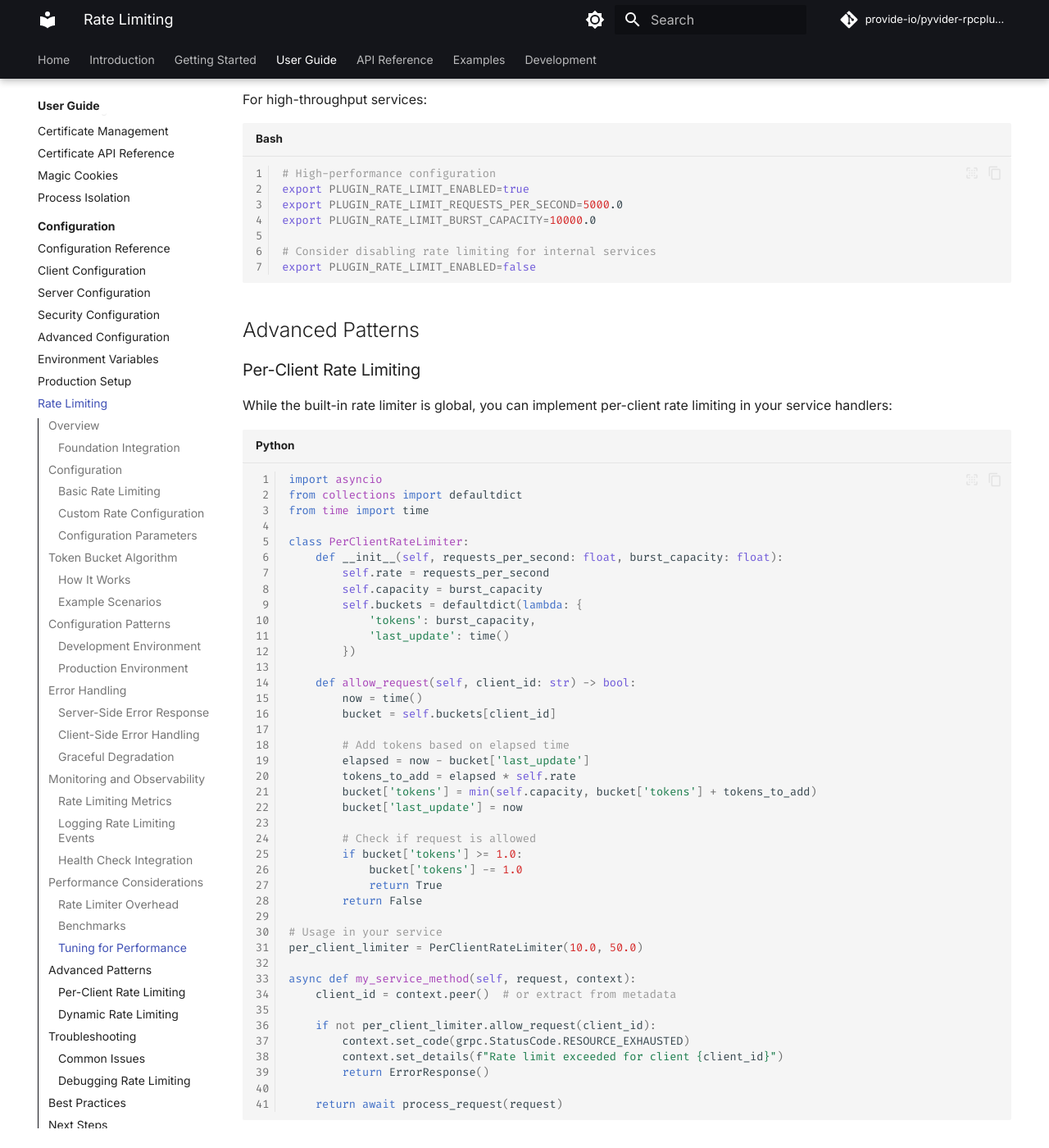
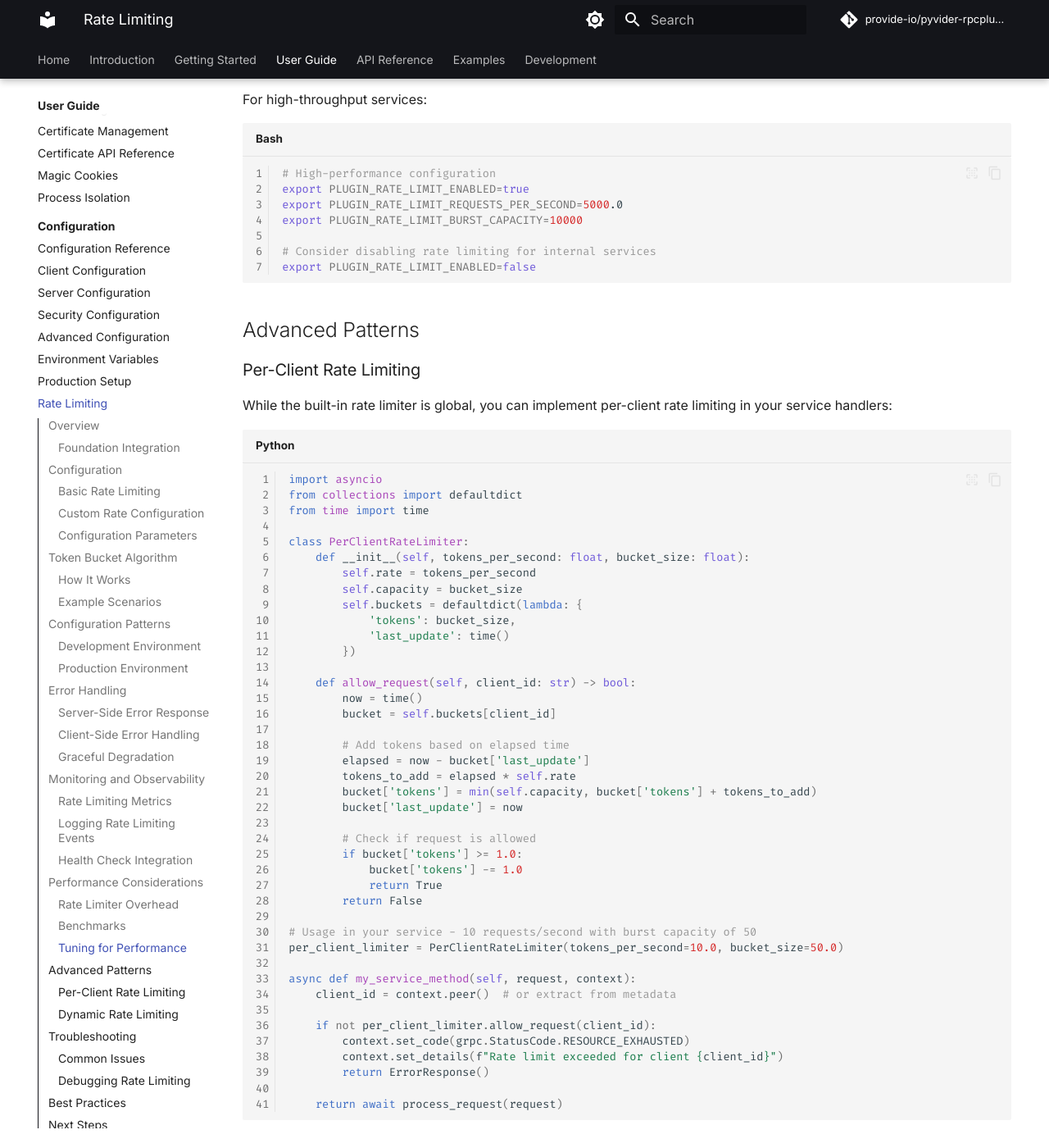
Before and after one commit to provide-io/pyvider-rpcplugin, an MkDocs documentation site: the page built from docs/guide/config/rate-limiting.md, in a window 1280 px wide and 1400 px high, scrolled down 8418 px. Shown: the whole window at 82% size. Built offline with MkDocs 1.6.1 and Material for MkDocs 9.7.7, drawn with Linux system fonts in a browser that asks for light colours; comment, search, counter and statistics services are not loaded; the version menu is left out; some of the changed text lies outside the part shown.

Commit message:
🔼⚙️ [skip ci] auto-commit

````diff
--- a/docs/guide/config/rate-limiting.md
+++ b/docs/guide/config/rate-limiting.md
@@ -22,8 +22,8 @@
 # Rate limiter is automatically configured from environment
 if rpcplugin_config.plugin_rate_limit_enabled:
     rate_limiter = TokenBucketRateLimiter(
-        requests_per_second=rpcplugin_config.plugin_rate_limit_requests_per_second,
-        burst_capacity=rpcplugin_config.plugin_rate_limit_burst_capacity
+        refill_rate=rpcplugin_config.plugin_rate_limit_requests_per_second,
+        capacity=rpcplugin_config.plugin_rate_limit_burst_capacity
     )
 ```
 
@@ -47,7 +47,7 @@
 # Custom rate limiting configuration
 export PLUGIN_RATE_LIMIT_ENABLED=true
 export PLUGIN_RATE_LIMIT_REQUESTS_PER_SECOND=50.0
-export PLUGIN_RATE_LIMIT_BURST_CAPACITY=100.0
+export PLUGIN_RATE_LIMIT_BURST_CAPACITY=100
 ```
 
 ### Configuration Parameters
@@ -56,7 +56,7 @@
 |-----------|---------------------|------|---------|-------------|
 | **Enabled** | `PLUGIN_RATE_LIMIT_ENABLED` | `bool` | `false` | Enable/disable rate limiting |
 | **Rate** | `PLUGIN_RATE_LIMIT_REQUESTS_PER_SECOND` | `float` | `100.0` | Average requests per second allowed |
-| **Burst** | `PLUGIN_RATE_LIMIT_BURST_CAPACITY` | `float` | `200.0` | Maximum requests in burst (token bucket size) |
+| **Burst** | `PLUGIN_RATE_LIMIT_BURST_CAPACITY` | `int` | `200` | Maximum requests in burst (token bucket size) |
 
 ## Token Bucket Algorithm
 
@@ -75,7 +75,7 @@
 ```bash
 # Configuration: 10 RPS, 20 burst capacity
 export PLUGIN_RATE_LIMIT_REQUESTS_PER_SECOND=10.0
-export PLUGIN_RATE_LIMIT_BURST_CAPACITY=20.0
+export PLUGIN_RATE_LIMIT_BURST_CAPACITY=20
 ```
 
 - **Sustained load**: 10 requests/second are consistently allowed
@@ -86,7 +86,7 @@
 ```bash
 # Configuration: 50 RPS, 200 burst capacity
 export PLUGIN_RATE_LIMIT_REQUESTS_PER_SECOND=50.0
-export PLUGIN_RATE_LIMIT_BURST_CAPACITY=200.0
+export PLUGIN_RATE_LIMIT_BURST_CAPACITY=200
 ```
 
 - **Initial burst**: 200 requests can be processed immediately
@@ -97,7 +97,7 @@
 ```bash
 # Configuration: 1000 RPS, 2000 burst capacity
 export PLUGIN_RATE_LIMIT_REQUESTS_PER_SECOND=1000.0
-export PLUGIN_RATE_LIMIT_BURST_CAPACITY=2000.0
+export PLUGIN_RATE_LIMIT_BURST_CAPACITY=2000
 ```
 
 - **High capacity**: Handles 1000 requests/second consistently
@@ -114,7 +114,7 @@
 # Development rate limiting - very permissive
 export PLUGIN_RATE_LIMIT_ENABLED=true
 export PLUGIN_RATE_LIMIT_REQUESTS_PER_SECOND=1000.0
-export PLUGIN_RATE_LIMIT_BURST_CAPACITY=5000.0
+export PLUGIN_RATE_LIMIT_BURST_CAPACITY=5000
 ```
 
 ### Production Environment
@@ -124,7 +124,7 @@
 # Typical web API rate limiting
 export PLUGIN_RATE_LIMIT_ENABLED=true
 export PLUGIN_RATE_LIMIT_REQUESTS_PER_SECOND=100.0
-export PLUGIN_RATE_LIMIT_BURST_CAPACITY=300.0
+export PLUGIN_RATE_LIMIT_BURST_CAPACITY=300
 ```
 
 #### High-Throughput Service
@@ -132,7 +132,7 @@
 # High-throughput microservice
 export PLUGIN_RATE_LIMIT_ENABLED=true
 export PLUGIN_RATE_LIMIT_REQUESTS_PER_SECOND=1000.0
-export PLUGIN_RATE_LIMIT_BURST_CAPACITY=2000.0
+export PLUGIN_RATE_LIMIT_BURST_CAPACITY=2000
 ```
 
 #### Administrative Interface
@@ -140,7 +140,7 @@
 # Conservative rate limiting for admin operations
 export PLUGIN_RATE_LIMIT_ENABLED=true
 export PLUGIN_RATE_LIMIT_REQUESTS_PER_SECOND=10.0
-export PLUGIN_RATE_LIMIT_BURST_CAPACITY=50.0
+export PLUGIN_RATE_LIMIT_BURST_CAPACITY=50
 ```
 
 #### Public API
@@ -148,7 +148,7 @@
 # Public-facing API with abuse protection
 export PLUGIN_RATE_LIMIT_ENABLED=true
 export PLUGIN_RATE_LIMIT_REQUESTS_PER_SECOND=20.0
-export PLUGIN_RATE_LIMIT_BURST_CAPACITY=100.0
+export PLUGIN_RATE_LIMIT_BURST_CAPACITY=100
 ```
 
 ## Error Handling
@@ -352,7 +352,7 @@
 # High-performance configuration
 export PLUGIN_RATE_LIMIT_ENABLED=true
 export PLUGIN_RATE_LIMIT_REQUESTS_PER_SECOND=5000.0
-export PLUGIN_RATE_LIMIT_BURST_CAPACITY=10000.0
+export PLUGIN_RATE_LIMIT_BURST_CAPACITY=10000
 
 # Consider disabling rate limiting for internal services
 export PLUGIN_RATE_LIMIT_ENABLED=false
@@ -370,11 +370,11 @@
 from time import time
 
 class PerClientRateLimiter:
-    def __init__(self, requests_per_second: float, burst_capacity: float):
-        self.rate = requests_per_second
-        self.capacity = burst_capacity
+    def __init__(self, tokens_per_second: float, bucket_size: float):
+        self.rate = tokens_per_second
+        self.capacity = bucket_size
         self.buckets = defaultdict(lambda: {
-            'tokens': burst_capacity,
+            'tokens': bucket_size,
             'last_update': time()
         })
 
@@ -394,8 +394,8 @@
             return True
         return False
 
-# Usage in your service
-per_client_limiter = PerClientRateLimiter(10.0, 50.0)
+# Usage in your service - 10 requests/second with burst capacity of 50
+per_client_limiter = PerClientRateLimiter(tokens_per_second=10.0, bucket_size=50.0)
 
 async def my_service_method(self, request, context):
     client_id = context.peer()  # or extract from metadata
@@ -464,11 +464,11 @@
 ```bash
 # Before (too restrictive)
 export PLUGIN_RATE_LIMIT_REQUESTS_PER_SECOND=5.0
-export PLUGIN_RATE_LIMIT_BURST_CAPACITY=10.0
+export PLUGIN_RATE_LIMIT_BURST_CAPACITY=10
 
 # After (more permissive)
 export PLUGIN_RATE_LIMIT_REQUESTS_PER_SECOND=20.0
-export PLUGIN_RATE_LIMIT_BURST_CAPACITY=100.0
+export PLUGIN_RATE_LIMIT_BURST_CAPACITY=100
 ```
 
 #### 2. Rate Limiting Not Working
--- a/mkdocs.yml
+++ b/mkdocs.yml
@@ -202,6 +202,7 @@
 extra_css:
   - .shared-theme/stylesheets/provide-theme.css
   - .shared-theme/stylesheets/termynal.css
+  - stylesheets/extra.css
 
 extra_javascript:
   - https://unpkg.com/mermaid@10/dist/mermaid.min.js
@@ -233,12 +234,6 @@
       as to measure the effectiveness of our documentation and whether users
       find what they're searching for. With your consent, you're helping us to
       make our documentation better.
-
-extra_css:
-  - stylesheets/extra.css
-
-extra_javascript:
-  - https://unpkg.com/mermaid@10/dist/mermaid.min.js
 
 nav:
   - Home: index.md
````
Also changed, not shown: docs/development/architecture.md (+1 -1 lines), docs/guide/server/rate-limiting.md (+10 -10 lines), docs/introduction/foundation.md (+23 -18 lines).
